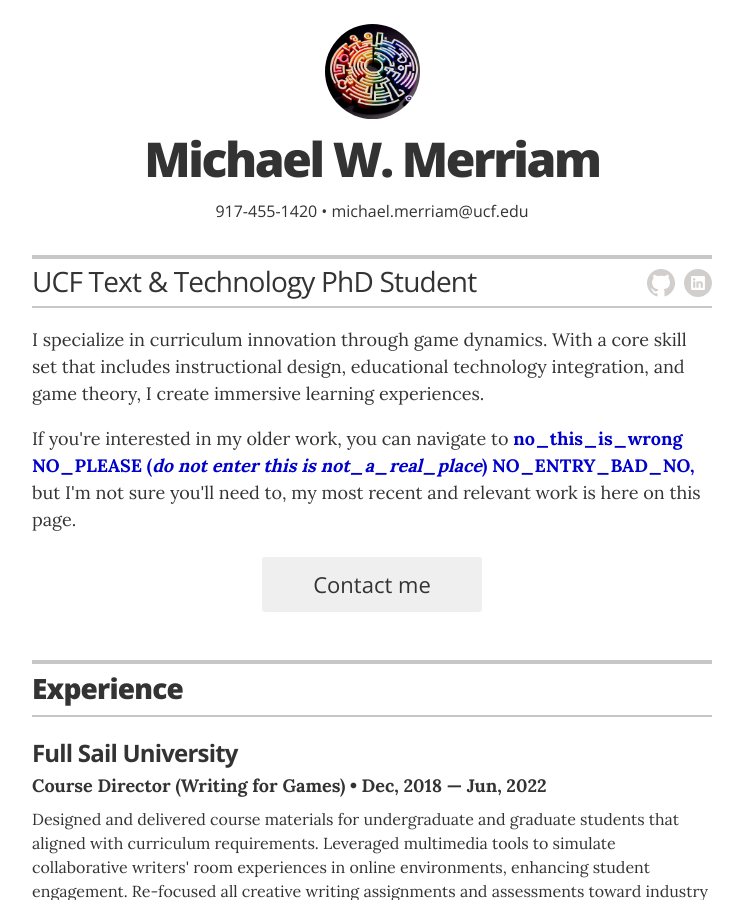
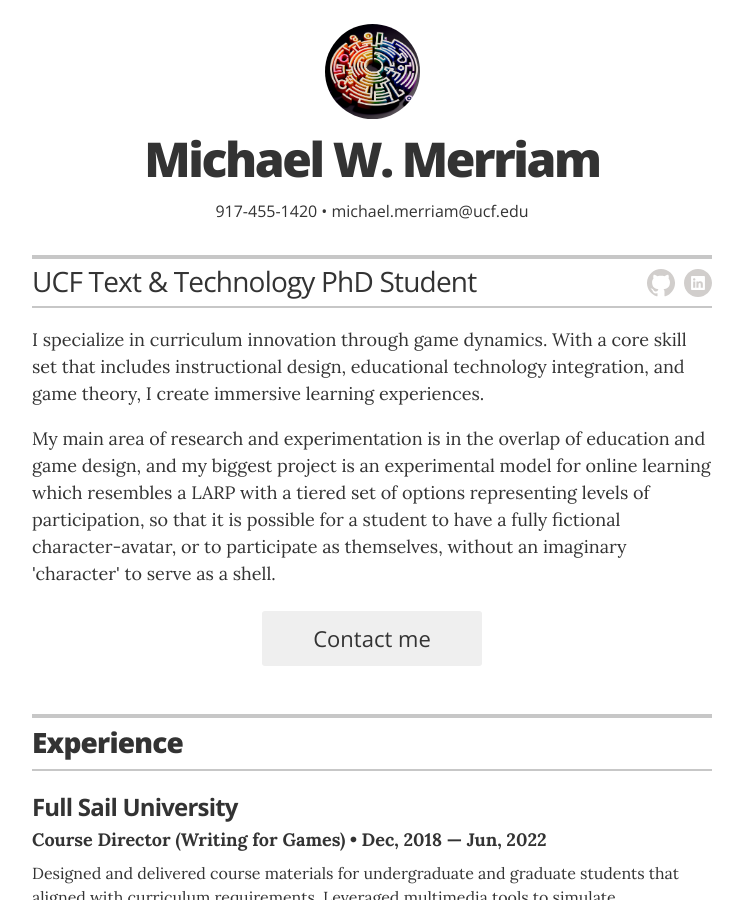
Before and after one commit to mwmxyz/academic, a Jekyll site: the page built from index.html, in a window 1280 px wide and 900 px high. Shown: the whole window, without its empty margins (268-1011 px from the left). Built offline with Jekyll 4.4.1, drawn with Linux system fonts in a browser that asks for light colours.

Commit message:
Update resume.html

```diff
--- a/_layouts/resume.html
+++ b/_layouts/resume.html
@@ -38,7 +38,7 @@
         <div class="executive-summary" itemprop="description">
           {{ site.resume_header_intro }}
 
-          If you're interested in my older work, you can navigate to <a href="https://mwmxyz.github.io/" style="text-decoration: none; color: #0000CD;"><strong>no_this_is_wrong NO_PLEASE (<em>do not enter this is not_a_real_place</em>) NO_ENTRY_BAD_NO,</strong></a> but I'm not sure you'll need to, my most recent and relevant work is here on this page.
+          My main area of research and experimentation is in the overlap of education and game design, and my biggest project is an experimental model for online learning which resembles a LARP with a tiered set of options representing levels of participation, so that it is possible for a student to have a fully fictional character-avatar, or to participate as themselves, without an imaginary 'character' to serve as a shell.
         </div>
 
         {% if site.resume_looking_for_work == 'yes' %}
```
